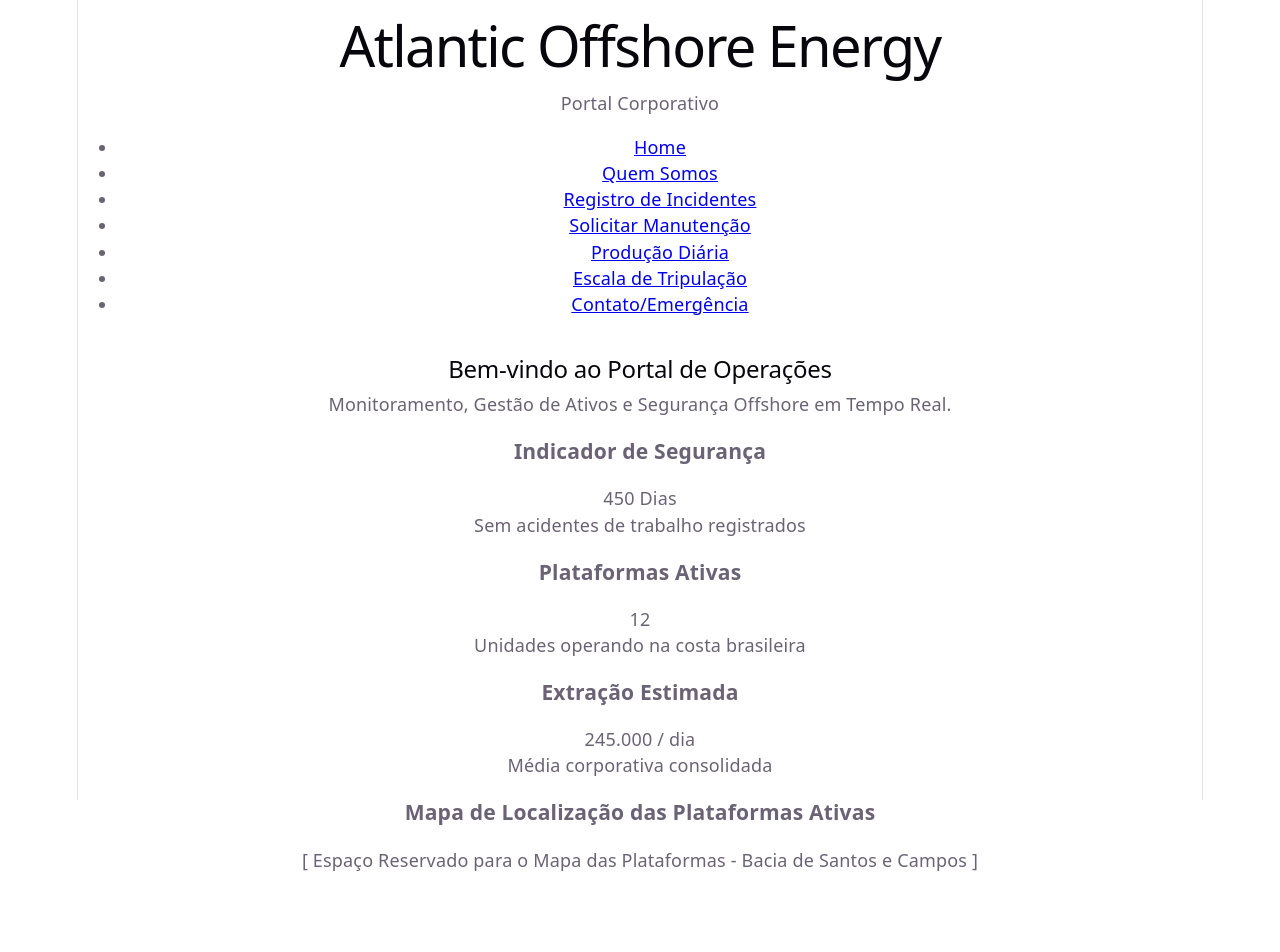
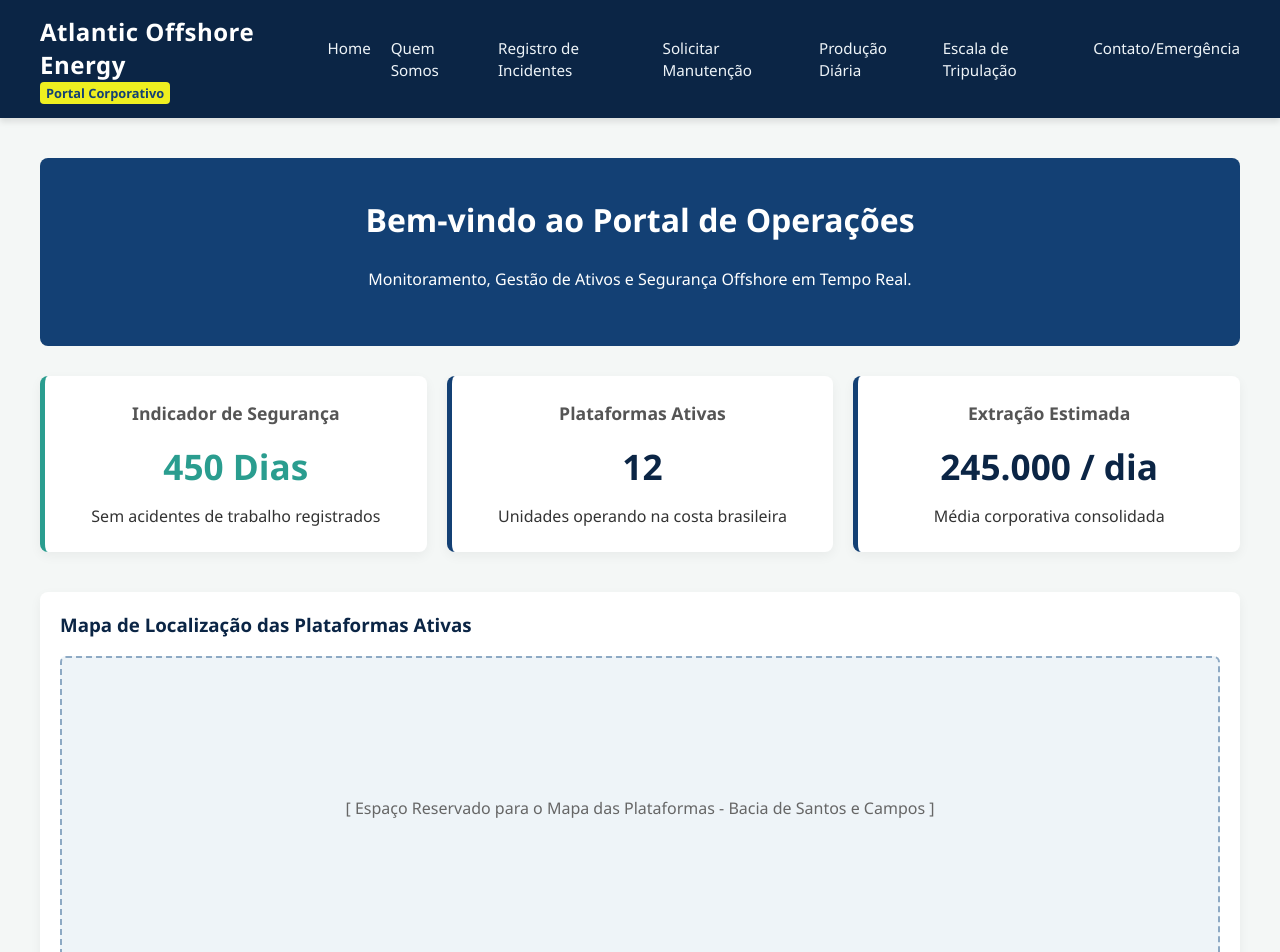
Before and after one commit to BrunnoRosa/ativ_pontuada_equipe, a React (Vite) app in the folder front-projeto-AOE/: page / in a window 1280 px wide. Shown: the top 952 px of the page. Built offline with nearby package versions, Linux system fonts and the light colour scheme.

Commit message:
Adicionando style  ao header, footer,  home, registro e monitoramento

```diff
--- a/front-projeto-AOE/src/components/Footer/style.css
+++ b/front-projeto-AOE/src/components/Footer/style.css
@@ -0,0 +1,19 @@
+.main-footer {
+  background-color: #0b2545;
+  color: #8da9c4;
+  text-align: center;
+  padding: 20px 0;
+  margin-top: 40px;
+  border-top: 3px solid #134074;
+  font-size: 0.9rem;
+}
+
+.footer-content p {
+  margin: 5px 0;
+}
+
+.footer-tagline {
+  font-size: 0.8rem;
+  color: #ffffff;
+  opacity: 0.7;
+}
--- a/front-projeto-AOE/src/components/Header/style.css
+++ b/front-projeto-AOE/src/components/Header/style.css
@@ -0,0 +1,51 @@
+.main-header {
+  background-color: #0b2545; /* Azul marinho corporativo */
+  color: #ffffff;
+  padding: 15px 0;
+  box-shadow: 0 4px 6px rgba(0, 0, 0, 0.1);
+}
+
+.header-container {
+  max-width: 1200px;
+  margin: 0 auto;
+  display: flex;
+  justify-content: space-between;
+  align-items: center;
+  padding: 0 20px;
+}
+
+.logo h1 {
+  font-size: 1.5rem;
+  margin: 0;
+  font-weight: 700;
+  letter-spacing: 0.5px;
+}
+
+.subtitle {
+  font-size: 0.8rem;
+  color: #134074;
+  background-color: #eeef20; /* Destaque sutil para "Portal Corporativo" */
+  padding: 2px 6px;
+  border-radius: 4px;
+  font-weight: bold;
+}
+
+.nav-menu ul {
+  list-style: none;
+  display: flex;
+  gap: 20px;
+  margin: 0;
+  padding: 0;
+}
+
+.nav-menu a {
+  color: #eef4f8;
+  text-decoration: none;
+  font-size: 0.95rem;
+  font-weight: 500;
+  transition: color 0.3s ease;
+}
+
+.nav-menu a:hover {
+  color: #8da9c4; /* Tom de azul mais claro no hover */
+}
--- a/front-projeto-AOE/src/index.css
+++ b/front-projeto-AOE/src/index.css
@@ -1,127 +1,6 @@
-:root {
-  --text: #6b6375;
-  --text-h: #08060d;
-  --bg: #fff;
-  --border: #e5e4e7;
-  --code-bg: #f4f3ec;
-  --accent: #aa3bff;
-  --accent-bg: rgba(170, 59, 255, 0.1);
-  --accent-border: rgba(170, 59, 255, 0.5);
-  --social-bg: rgba(244, 243, 236, 0.5);
-  --shadow:
-    rgba(0, 0, 0, 0.1) 0 10px 15px -3px, rgba(0, 0, 0, 0.05) 0 4px 6px -2px;
-
-  --sans: system-ui, 'Segoe UI', Roboto, sans-serif;
-  --heading: system-ui, 'Segoe UI', Roboto, sans-serif;
-  --mono: ui-monospace, Consolas, monospace;
-
-  font: 18px/145% var(--sans);
-  letter-spacing: 0.18px;
-  color-scheme: light dark;
-  color: var(--text);
-  background: var(--bg);
-  font-synthesis: none;
-  text-rendering: optimizeLegibility;
-  -webkit-font-smoothing: antialiased;
-  -moz-osx-font-smoothing: grayscale;
-
-  @media (max-width: 1024px) {
-    font-size: 16px;
-  }
-}
-
-@media (prefers-color-scheme: dark) {
-  :root {
-    --text: #9ca3af;
-    --text-h: #f3f4f6;
-    --bg: #16171d;
-    --border: #2e303a;
-    --code-bg: #1f2028;
-    --accent: #c084fc;
-    --accent-bg: rgba(192, 132, 252, 0.15);
-    --accent-border: rgba(192, 132, 252, 0.5);
-    --social-bg: rgba(47, 48, 58, 0.5);
-    --shadow:
-      rgba(0, 0, 0, 0.4) 0 10px 15px -3px, rgba(0, 0, 0, 0.25) 0 4px 6px -2px;
-  }
-
-  #social .button-icon {
-    filter: invert(1) brightness(2);
-  }
-}
-
-/* Garante que a raiz do navegador ocupe 100% do espaço vertical e horizontal */
-html {
-  width: 100%;
-  height: 100%;
-  box-sizing: border-box;
-}
-
 body {
   margin: 0;
-  padding: 0;
-  width: 100%;
-  min-height: 100vh;
-  display: flex;
-  flex-direction: column;
+  font-family: 'Segoe UI', Roboto, Helvetica, Arial, sans-serif;
+  background-color: #f4f7f6; /* Fundo cinza bem claro para destacar os cards */
+  color: #333333;
 }
-
-/* O #root agora herda e gerencia o layout vertical perfeitamente */
-#root {
-  width: 1126px;
-  max-width: 100%;
-  margin: 0 auto;
-  text-align: center;
-  border-inline: 1px solid var(--border);
-  min-height: 100vh; /* Mantido em 100vh para melhor compatibilidade com flex vertical */
-  display: flex;
-  flex-direction: column;
-  box-sizing: border-box;
-  flex-grow: 1; /* Faz o container esticar se o conteúdo for menor que a tela */
-}
-
-h1,
-h2 {
-  font-family: var(--heading);
-  font-weight: 500;
-  color: var(--text-h);
-}
-
-h1 {
-  font-size: 56px;
-  letter-spacing: -1.68px;
-  margin: 32px 0;
-  @media (max-width: 1024px) {
-    font-size: 36px;
-    margin: 20px 0;
-  }
-}
-
-h2 {
-  font-size: 24px;
-  line-height: 118%;
-  letter-spacing: -0.24px;
-  margin: 0 0 8px;
-  @media (max-width: 1024px) {
-    font-size: 20px;
-  }
-}
-
-p {
-  margin: 0;
-}
-
-code,
-.counter {
-  font-family: var(--mono);
-  display: inline-flex;
-  border-radius: 4px;
-  color: var(--text-h);
-}
-
-code {
-  font-size: 15px;
-  line-height: 135%;
-  padding: 4px 8px;
-  background: var(--code-bg);
-}
--- a/front-projeto-AOE/src/pages/Home/style.css
+++ b/front-projeto-AOE/src/pages/Home/style.css
@@ -0,0 +1,82 @@
+.home-page {
+  max-width: 1200px;
+  margin: 0 auto;
+  padding: 20px;
+}
+
+.hero-section {
+  background-color: #134074;
+  color: white;
+  padding: 40px 20px;
+  border-radius: 8px;
+  text-align: center;
+  margin-bottom: 30px;
+}
+
+.hero-section h2 {
+  margin-top: 0;
+  font-size: 2rem;
+}
+
+/* Grid de Cards */
+.dashboard-cards {
+  display: grid;
+  grid-template-columns: repeat(auto-fit, minmax(280px, 1fr));
+  gap: 20px;
+  margin-bottom: 40px;
+}
+
+.card {
+  background-color: #ffffff;
+  padding: 25px;
+  border-radius: 8px;
+  box-shadow: 0 4px 12px rgba(0, 0, 0, 0.05);
+  border-left: 5px solid #134074;
+  text-align: center;
+}
+
+.card h3 {
+  margin-top: 0;
+  color: #555;
+  font-size: 1.1rem;
+}
+
+.card-value {
+  font-size: 2.2rem;
+  font-weight: bold;
+  margin: 15px 0;
+  color: #0b2545;
+}
+
+/* Destaque especial para o indicador de segurança do professor */
+.hse-card {
+  border-left-color: #2a9d8f; /* Verde para indicar segurança */
+}
+.hse-card .card-value {
+  color: #2a9d8f;
+}
+
+/* Área do Mapa */
+.map-section {
+  background-color: #ffffff;
+  padding: 20px;
+  border-radius: 8px;
+  box-shadow: 0 4px 12px rgba(0, 0, 0, 0.05);
+}
+
+.map-section h3 {
+  color: #0b2545;
+  margin-top: 0;
+}
+
+.map-placeholder {
+  background-color: #eef4f8;
+  border: 2px dashed #8da9c4;
+  height: 300px;
+  display: flex;
+  align-items: center;
+  justify-content: center;
+  color: #666;
+  font-weight: 500;
+  border-radius: 6px;
+}
--- a/front-projeto-AOE/src/pages/MonitoramentoProducao/style.css
+++ b/front-projeto-AOE/src/pages/MonitoramentoProducao/style.css
@@ -0,0 +1,65 @@
+.producao-page {
+  max-width: 1200px;
+  margin: 0 auto;
+  padding: 20px;
+}
+
+.producao-page h2 {
+  color: #0b2545;
+}
+
+.table-container {
+  background-color: #ffffff;
+  border-radius: 8px;
+  box-shadow: 0 4px 12px rgba(0, 0, 0, 0.05);
+  overflow-x: auto;
+  margin-top: 25px;
+}
+
+.producao-table {
+  width: 100%;
+  border-collapse: collapse;
+  text-align: left;
+  font-size: 0.95rem;
+}
+
+.producao-table th {
+  background-color: #134074;
+  color: white;
+  padding: 15px;
+  font-weight: 600;
+}
+
+.producao-table td {
+  padding: 15px;
+  border-bottom: 1px solid #eef4f8;
+  color: #444;
+}
+
+.producao-table tr:hover {
+  background-color: #f8fafd;
+}
+
+.plataforma-nome {
+  font-weight: bold;
+  color: #0b2545;
+}
+
+/* Estilo dos Badges exigidos no escopo (Destaque de metas) */
+.status-badge {
+  padding: 6px 12px;
+  border-radius: 20px;
+  font-size: 0.85rem;
+  font-weight: bold;
+  display: inline-block;
+}
+
+.meta-ok {
+  background-color: #e8f5e9;
+  color: #2e7d32;
+}
+
+.meta-atraso {
+  background-color: #ffebee;
+  color: #c62828;
+}
--- a/front-projeto-AOE/src/pages/RegistroIncidentes/style.css
+++ b/front-projeto-AOE/src/pages/RegistroIncidentes/style.css
@@ -0,0 +1,73 @@
+.incidentes-page {
+  max-width: 700px;
+  margin: 0 auto;
+  padding: 20px;
+  background-color: #ffffff;
+  border-radius: 8px;
+  box-shadow: 0 4px 12px rgba(0, 0, 0, 0.05);
+}
+
+.incidentes-page h2 {
+  color: #0b2545;
+  border-bottom: 2px solid #eef4f8;
+  padding-bottom: 10px;
+}
+
+.form-incidente {
+  display: flex;
+  flex-direction: column;
+  gap: 20px;
+  margin-top: 20px;
+}
+
+.form-group {
+  display: flex;
+  flex-direction: column;
+  gap: 8px;
+}
+
+.form-row {
+  display: grid;
+  grid-template-columns: 1fr 1fr;
+  gap: 20px;
+}
+
+.form-group label {
+  font-weight: 600;
+  color: #333;
+  font-size: 0.95rem;
+}
+
+.form-group input,
+.form-group select,
+.form-group textarea {
+  padding: 10px;
+  border: 1px solid #8da9c4;
+  border-radius: 4px;
+  font-size: 1rem;
+  background-color: #fcfdfe;
+}
+
+.form-group input:focus,
+.form-group select:focus,
+.form-group textarea:focus {
+  outline: none;
+  border-color: #134074;
+  box-shadow: 0 0 0 3px rgba(19, 64, 116, 0.1);
+}
+
+.btn-submit {
+  background-color: #e63946; /* Vermelho/alerta corporativo para HSE */
+  color: white;
+  padding: 12px;
+  font-size: 1.1rem;
+  font-weight: bold;
+  border: none;
+  border-radius: 4px;
+  cursor: pointer;
+  transition: background-color 0.2s ease;
+}
+
+.btn-submit:hover {
+  background-color: #c92a36;
+}
```
Also changed, not shown: front-projeto-AOE/src/App.jsx (+4 -4 lines).
